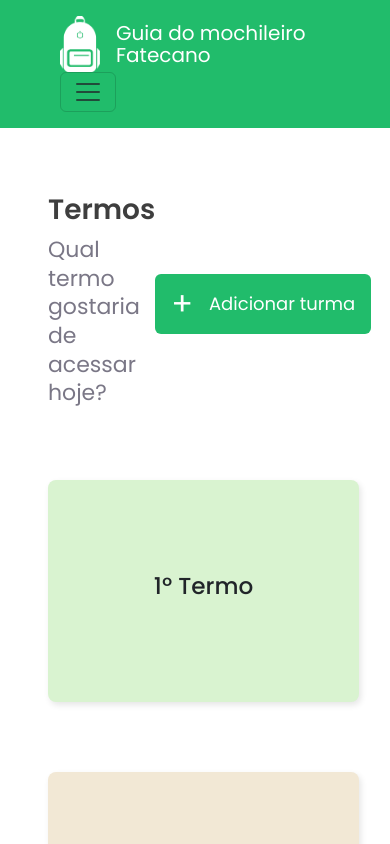
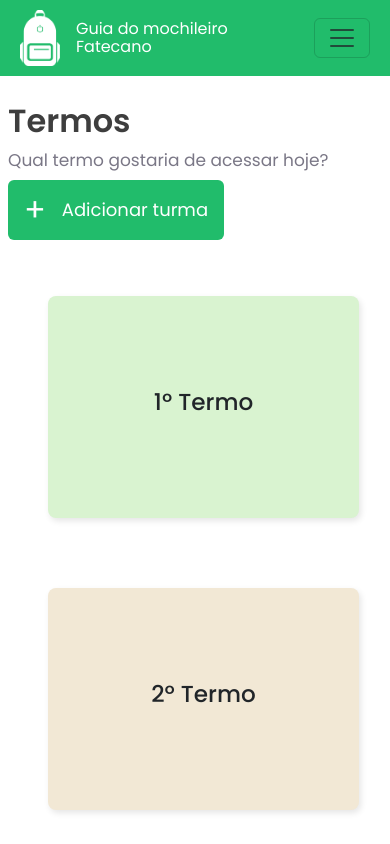
Before and after one commit to Lebron057/Muchileiro-fatecando-bootstrap, an Angular app: page /home in a window 390 px wide. Shown: the top 844 px of the page. Built offline with nearby package versions, Linux system fonts and the light colour scheme.

Commit message:
começo da responsividade

```diff
--- a/src/app/components/home/home.component.css
+++ b/src/app/components/home/home.component.css
@@ -26,12 +26,15 @@ nav {
     height: 30px;
 }
 
+.section-titulo {
+    display: flex;
+}
+
 .nav-item {
     font-weight: 400;
     font-size: 22px;
     line-height: 130%;
     letter-spacing: 0px;
-
 }
 
 .guia-fatec {
@@ -89,3 +92,33 @@ nav {
 .sect-cads {
     padding-inline: 48px;
 }
+
+@media (max-width: 425px) {
+    .guia-fatec {
+        line-height: 1.1;
+        font-size: medium;
+    }
+    nav {
+        padding-block: 10px !important;
+        padding-inline: 0.5rem !important;
+        margin-top: 0px !important;
+    }
+    .section-titulo {
+        margin-top: 1rem !important;
+        padding: 8px !important;
+        display: block;
+    }
+    h1 {
+        font-size: xx-large !important;
+    }
+    h3 {
+        font-weight: 400;
+        font-size: 17px !important;
+        line-height: 130%;
+    }
+    .btn-add-turma {
+        align-items: end;
+        justify-items: end;
+        justify-content: end;
+    }
+}
--- a/src/app/components/home/home.component.html
+++ b/src/app/components/home/home.component.html
@@ -53,7 +53,7 @@
 </nav>
 
 <!-- Titulo, subtitulo e +termos -->
-<section class="d-flex container-fluid align-items-center px-5 py-3 mt-5">
+<section class="container-fluid align-items-center px-5 py-3 mt-5 section-titulo">
   <div>
     <h1 class="h1-termos">Termos</h1>
     <h3 class="sub-titulo">Qual termo gostaria de acessar hoje?</h3>
```
